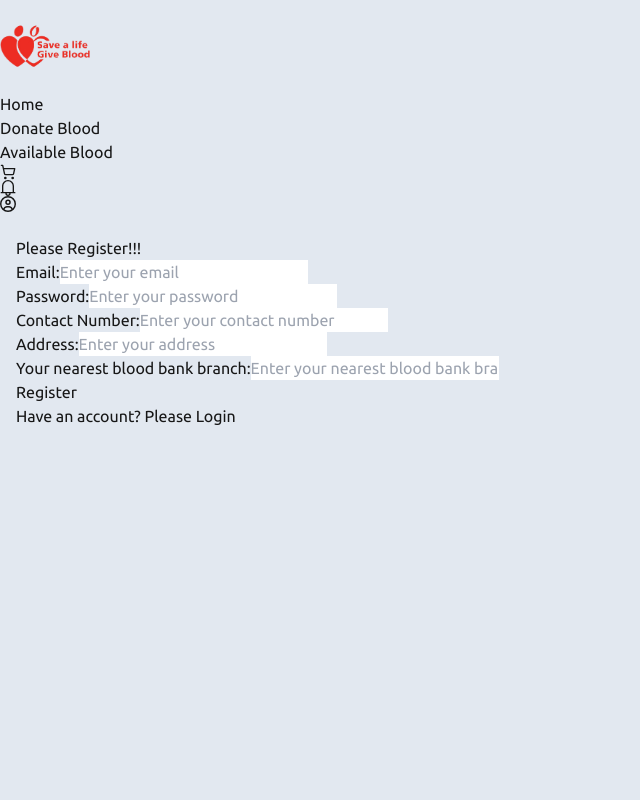
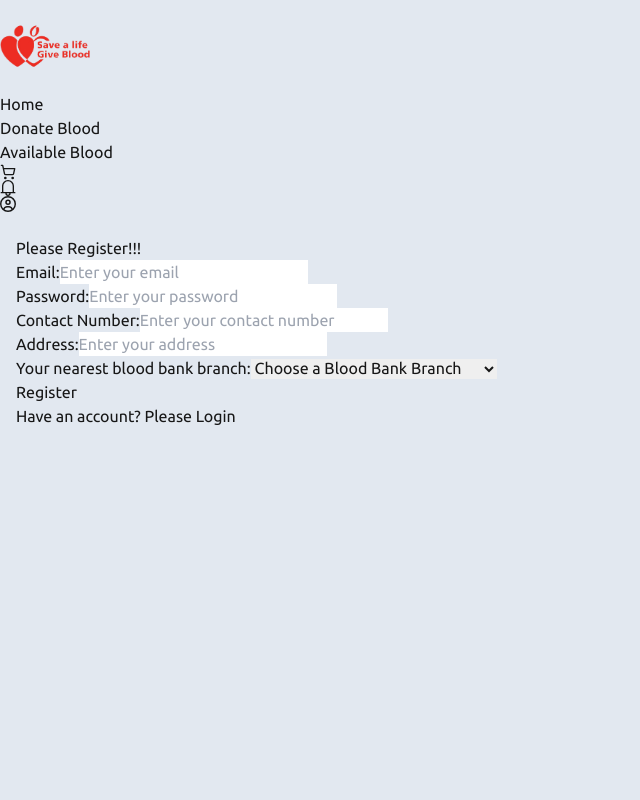
Before and after one commit to stha07ashok/Blood-Donation-nextjs, a Next.js app: page /register in a window 1280 px wide. Shown: the top 800 px of the page, without its empty margins (0-640 px from the left). Built offline with nearby package versions, Linux system fonts and the light colour scheme.

Commit message:
register.page.update.

```diff
--- a/src/app/register/page.tsx
+++ b/src/app/register/page.tsx
@@ -2,6 +2,22 @@
 import Link from "next/link";
 import React from "react";
 import { useForm, SubmitHandler } from "react-hook-form";
+
+const selectBloodBankBranch = [
+  "Choose a Blood Bank Branch",
+  "Nepal Blood Bank | Kathmandu",
+  "Nepal Blood Bank | Pokhara",
+  "Nepal Blood Bank | Butwal",
+  "Nepal Blood Bank | Chitwan",
+  "Nepal Blood Bank | Dharan",
+  "Nepal Blood Bank | Biratnagar",
+  "Nepal Blood Bank | Nepalgunj",
+  "Nepal Blood Bank | Dhangadi",
+  "Nepal Blood Bank | Surkhet",
+  "Nepal Blood Bank | Janakpur",
+  "Nepal Blood Bank | Dang",
+  "Nepal Blood Bank | Hetauda",
+];
 
 interface registerFormData {
   email: string;
@@ -93,15 +109,22 @@ const RegisterPage = () => {
               <label htmlFor="password" className="block font-medium">
                 Your nearest blood bank branch:
               </label>
-              <input
+              <select
                 {...register("bloodBankBranch", {
-                  required: "Blood bank is reauired",
+                  required: "Blood bank branch is required",
                 })}
-                type="text"
-                id="branch"
+                id="bloodBankBranch"
                 className="w-full border border-violet-800 rounded-md p-2 shadow appearance-none leading-tight focus:outline-none focus:shadow"
-                placeholder="Enter your nearest blood bank branch"
-              />
+              >
+                <option value="" disabled>
+                  Choose a Blood Bank Branch
+                </option>
+                {selectBloodBankBranch.map((branch, index) => (
+                  <option key={index} value={branch}>
+                    {branch}
+                  </option>
+                ))}
+              </select>
               {errors.bloodBankBranch && (
                 <span className="text-red-600 ">This field is required!!!</span>
               )}
```
